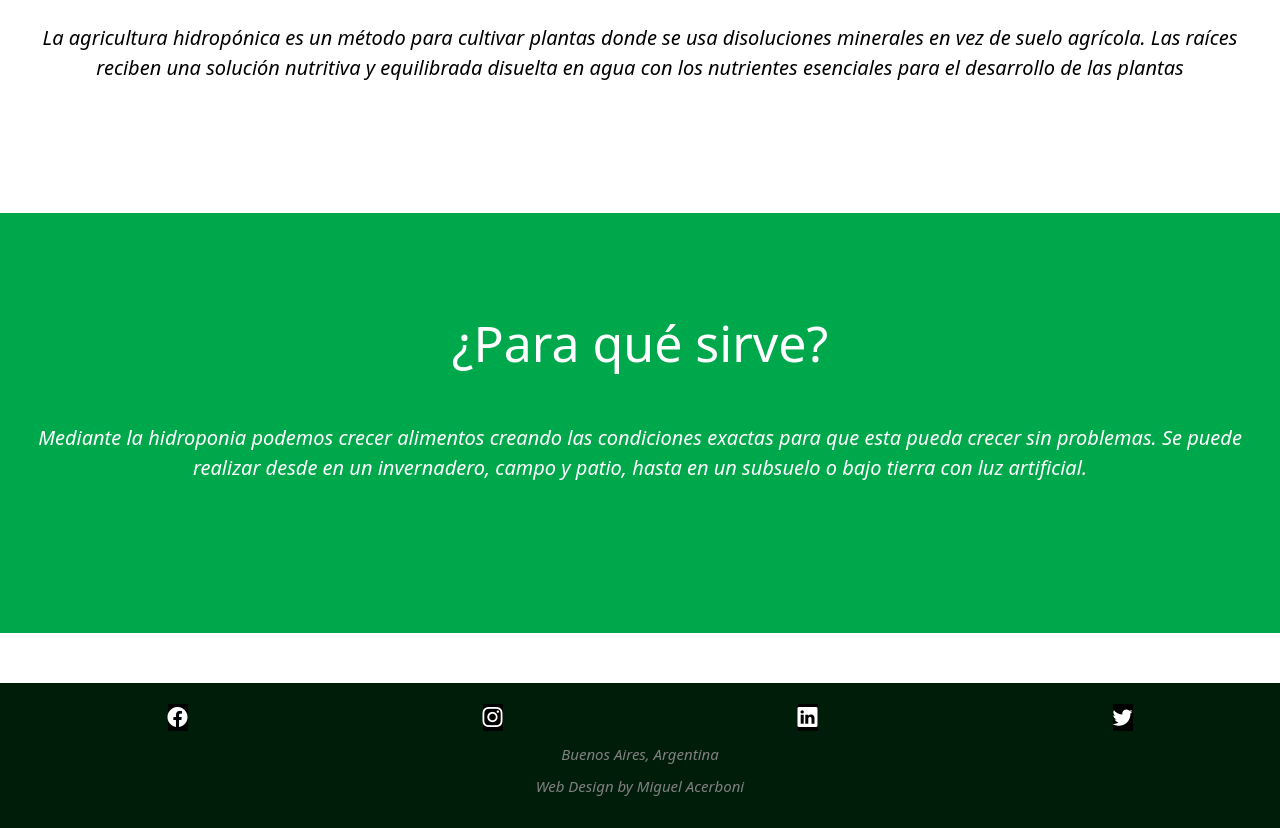
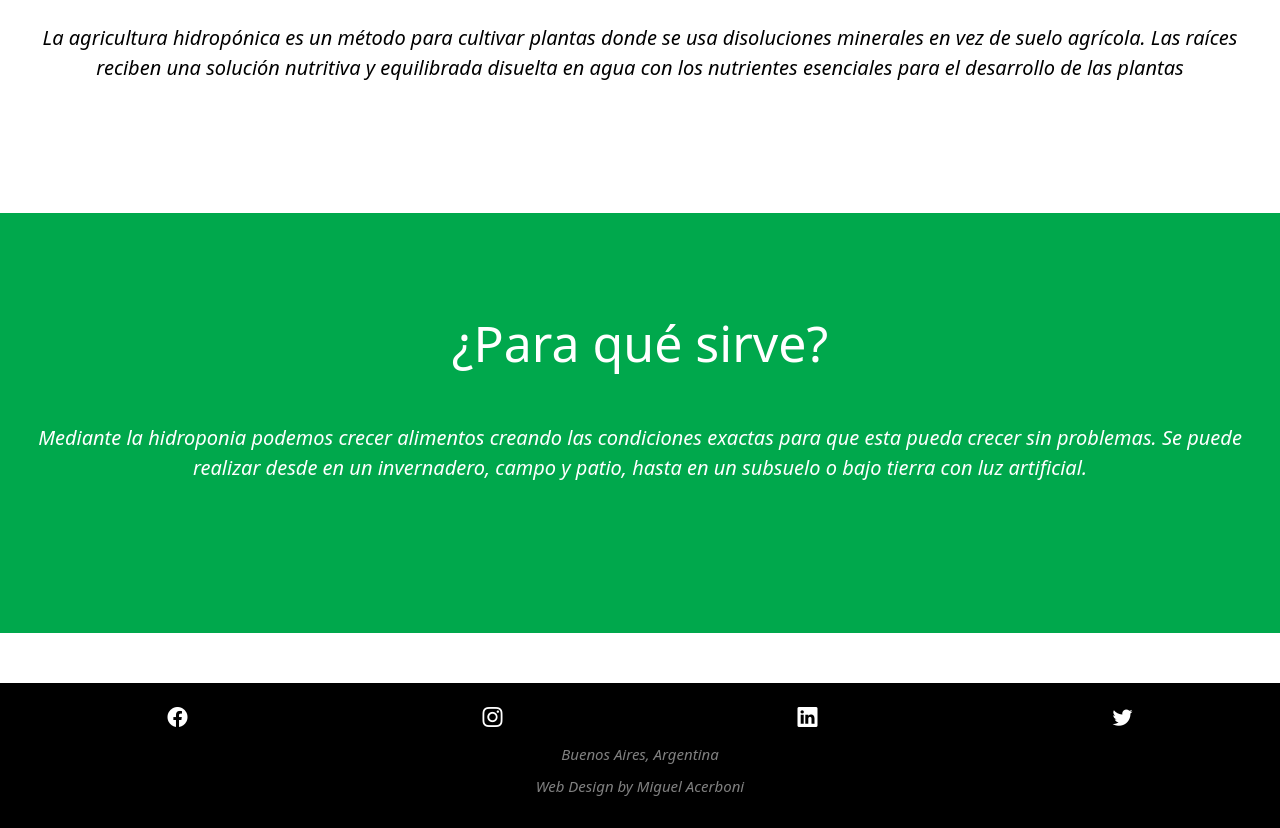
Before and after one commit to MiguelAcerboni/luga, a plain HTML site: page index.html in a window 1280 px wide. Shown: the part 780-1608 px from the top of the page. Drawn offline with nearby package versions, Linux system fonts and the light colour scheme.

Commit message:
cambio en el footer

```diff
--- a/scss/_generales.scss
+++ b/scss/_generales.scss
@@ -195,7 +195,7 @@ p {
 
 .footer{
     font-size: 1.5rem;
-    background-color: rgb(0, 29, 9);
+    background-color: rgb(0, 0, 0);
     padding: 2rem 0;
     width: 100%;
     margin-top: 5rem;
```
Also changed, not shown: css/style.css, 1 other file.
